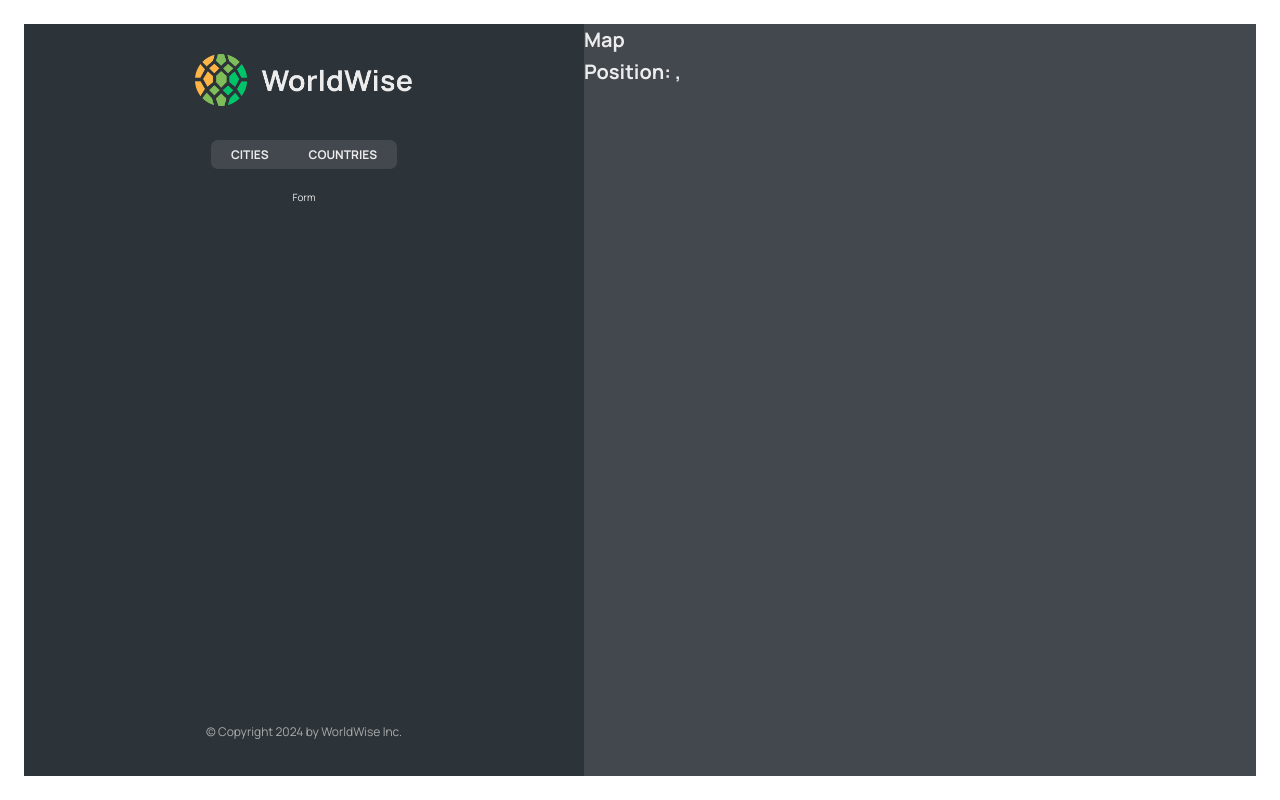
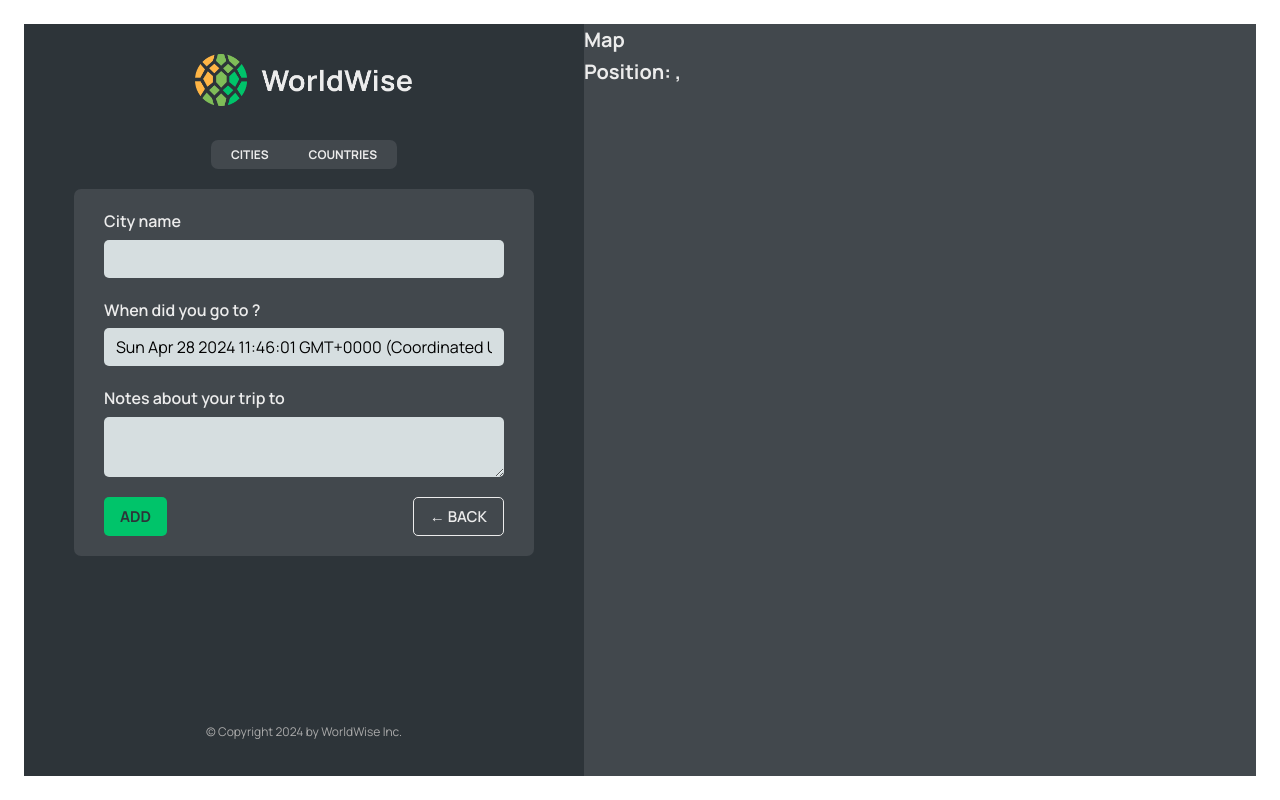
Before and after one commit to RyanFin/worldwise, a React (Vite) app: page /app/form in a window 1280 px wide. Built offline with nearby package versions, Linux system fonts and the light colour scheme; data requests are answered from the project's data file.

Commit message:
auto redirect to app/cities/ when on app/ route

```diff
--- a/src/App.jsx
+++ b/src/App.jsx
@@ -1,6 +1,6 @@
 import { useEffect, useState } from "react";
 // import PageColourLoader from "./components/PageColourLoader";
-import { BrowserRouter, Routes, Route } from "react-router-dom";
+import { BrowserRouter, Routes, Route, Navigate } from "react-router-dom";
 import Product from "./pages/Product";
 import Pricing from "./pages/Pricing";
 import HomePage from "./pages/HomePage";
@@ -10,6 +10,7 @@
 import CityList from "./components/CityList/CityList";
 import CountryList from "./components/CountryList/CountryList";
 import City from "./components/City/City";
+import Form from "./components/Form/Form";
 const BASE_URL = "http://localhost:9000";
 
 export default function App() {
@@ -41,10 +42,8 @@
         <Route path="pricing" element={<Pricing />} />
         <Route path="login" element={<Login />} />
         <Route path="app" element={<AppLayout />}>
-          <Route
-            index
-            element={<CityList cities={cities} isLoading={isLoading} />}
-          />
+          {/* redirect user to the cities path by default on the /app route and replace the history */}
+          <Route index element={<Navigate replace to="cities" />} />
           <Route
             path="cities"
             element={<CityList cities={cities} isLoading={isLoading} />}
@@ -54,7 +53,7 @@
             path="countries"
             element={<CountryList cities={cities} isLoading={isLoading} />}
           />
-          <Route path="form" element={<p>Form {isLoading}</p>} />
+          <Route path="form" element={<Form />} />
         </Route>
         <Route path="*" element={<PageNotFound />} />
       </Routes>
--- /dev/null
+++ b/src/components/Button/Button.jsx
@@ -0,0 +1,11 @@
+import styles from "./Button.module.css";
+/* eslint react/prop-types: 0*/
+function Button({ children, onClick, type }) {
+  return (
+    <button onClick={onClick} className={`${styles.btn} ${styles[type]}`}>
+      {children}
+    </button>
+  );
+}
+
+export default Button;
--- a/src/components/Form/Form.jsx
+++ b/src/components/Form/Form.jsx
@@ -3,6 +3,8 @@
 import { useState } from "react";
 
 import styles from "./Form.module.css";
+import Button from "../Button/Button";
+import { useNavigate } from "react-router-dom";
 
 export function convertToEmoji(countryCode) {
   const codePoints = countryCode
@@ -14,9 +16,11 @@
 
 function Form() {
   const [cityName, setCityName] = useState("");
-  const [country, setCountry] = useState("");
+  // const [country, setCountry] = useState("");
   const [date, setDate] = useState(new Date());
   const [notes, setNotes] = useState("");
+
+  const navigate = useNavigate();
 
   return (
     <form className={styles.form}>
@@ -49,8 +53,17 @@
       </div>
 
       <div className={styles.buttons}>
-        <button>Add</button>
-        <button>&larr; Back</button>
+        <Button type="primary">Add</Button>
+        {/* number shows the number of pages in the browsers history */}
+        <Button
+          onClick={(e) => {
+            e.preventDefault();
+            navigate(-1);
+          }}
+          type="back"
+        >
+          &larr; Back
+        </Button>
       </div>
     </form>
   );
--- a/src/components/Map/Map.jsx
+++ b/src/components/Map/Map.jsx
@@ -1,13 +1,15 @@
-import { useSearchParams } from "react-router-dom";
+import { useNavigate, useSearchParams } from "react-router-dom";
 import styles from "./Map.module.css";
 export default function Map() {
   // eslint-disable-next-line no-unused-vars
   const [searchParams, setSearchParams] = useSearchParams();
+  const navigate = useNavigate();
 
   const lat = searchParams.get("lat");
   const lng = searchParams.get("lng");
   return (
-    <div className={styles.mapContainer}>
+    // navigate to 'form' url on click
+    <div className={styles.mapContainer} onClick={() => navigate("form")}>
       <h1>Map</h1>
       <h1>
         Position: {lat}, {lng}
```
